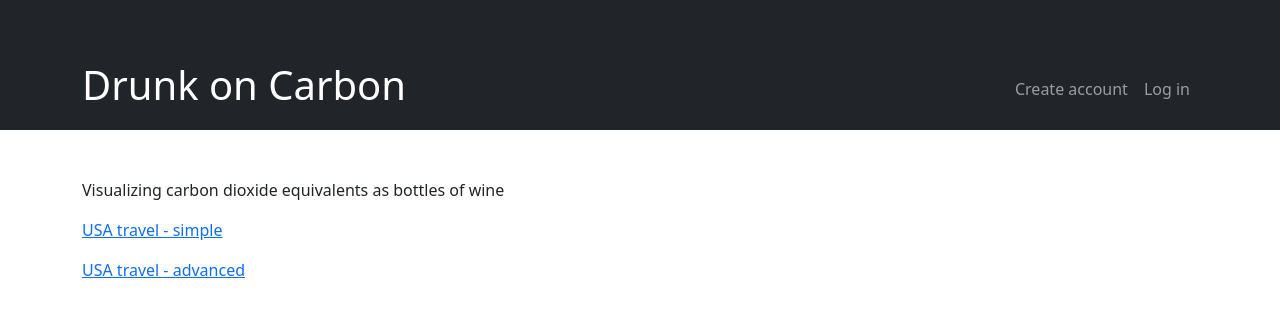
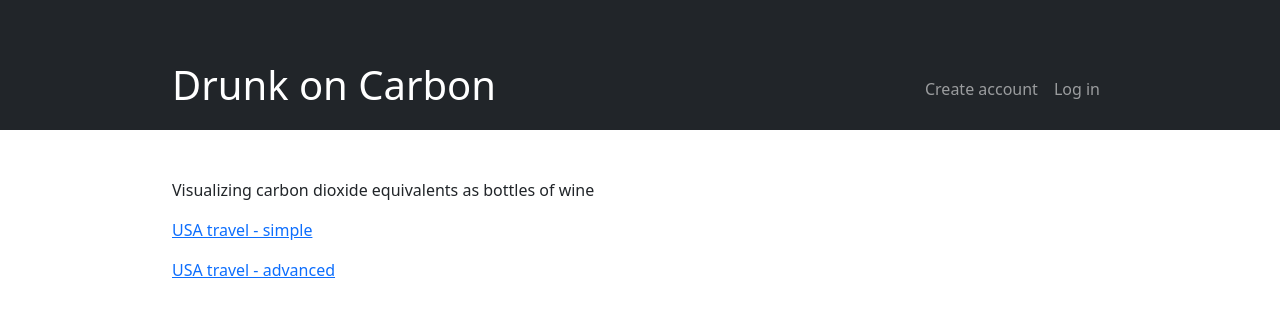
Before and after one commit to TayTufenkjian/drunk-on-carbon, a Django app: page / in a window 1280 px wide. Shown: the top 317 px of the page. Run offline with Django 4.2, Linux system fonts and the light colour scheme.

Commit message:
update max-width for container

```diff
--- a/carbon/static/styles.css
+++ b/carbon/static/styles.css
@@ -1,5 +1,6 @@
 .container {
     margin-top: 3rem;
+    max-width: 960px;
 }
 
 .all-bottles, .travel-modes, .all-bottles img {
```
